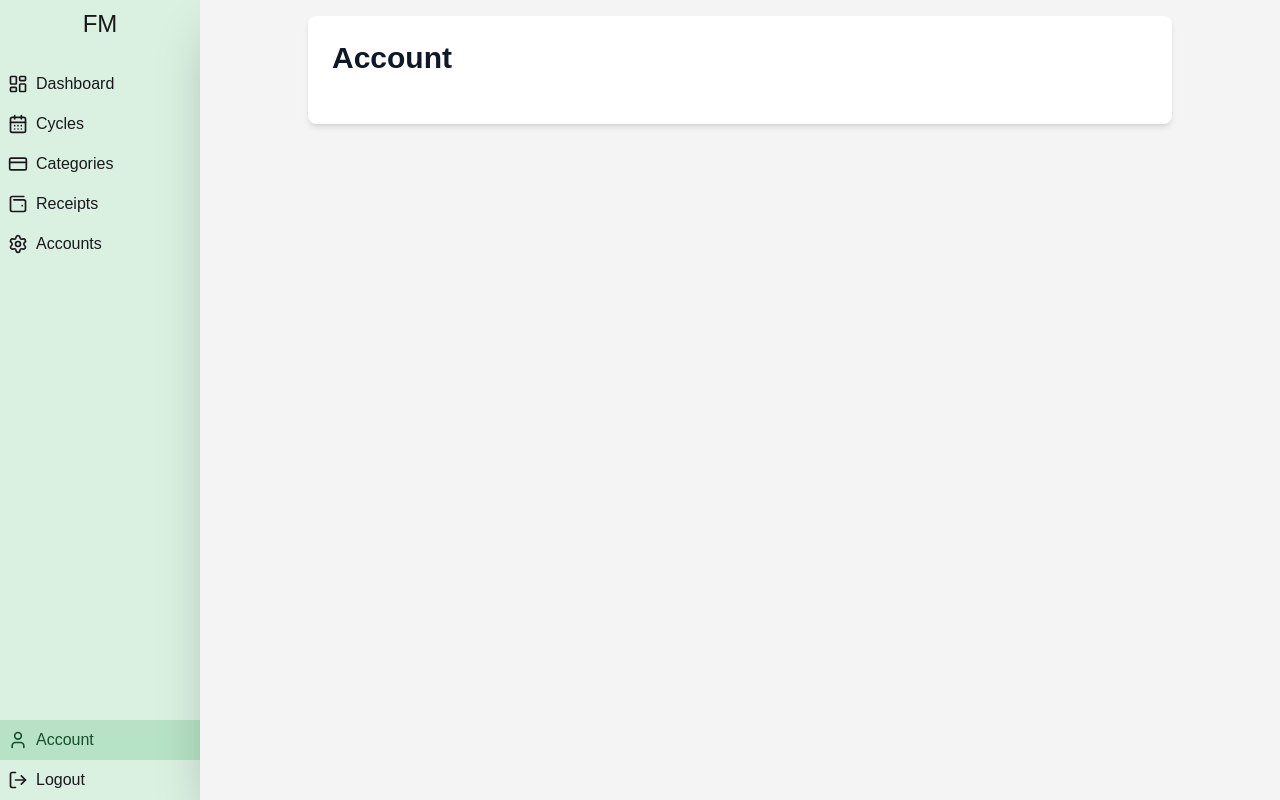
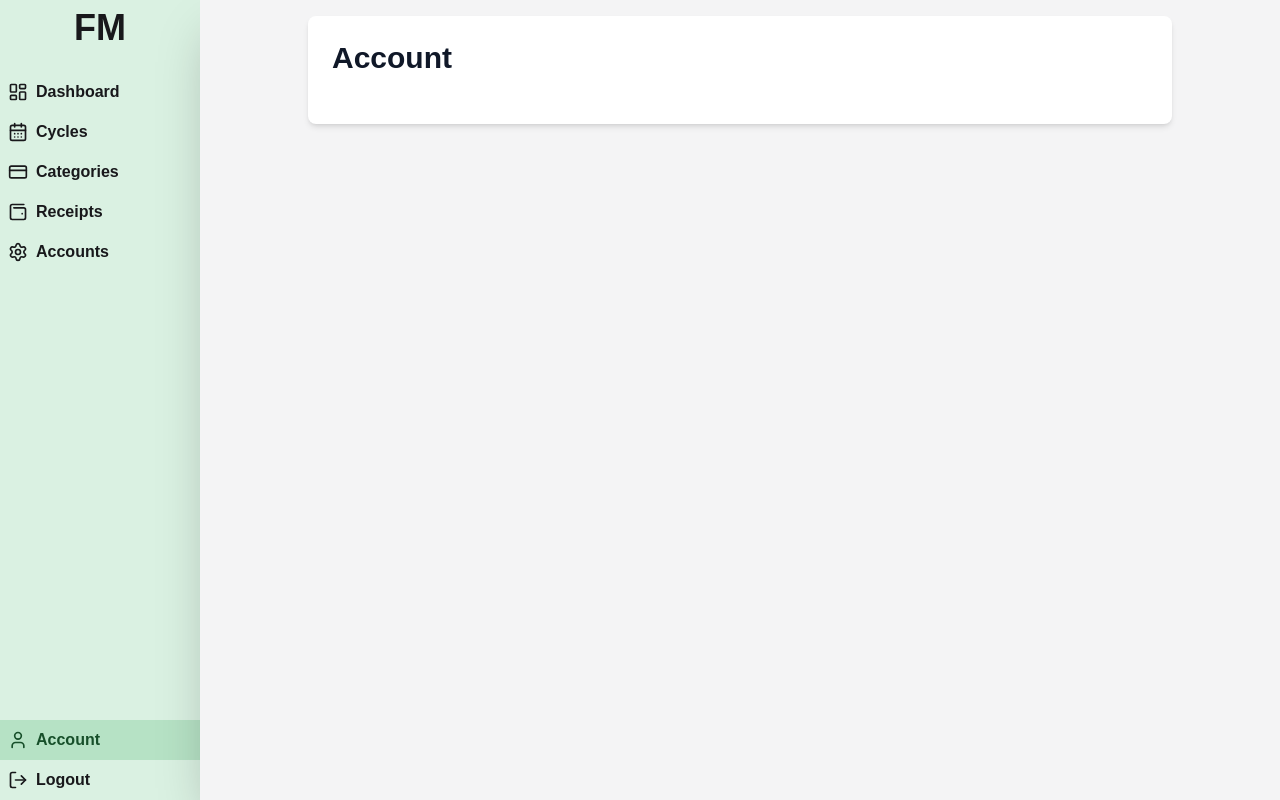
Before and after one commit to tkottke90/finance-min, a Next.js app: page /account in a window 1280 px wide. Built offline with nearby package versions, Linux system fonts and the light colour scheme.

Commit message:
refactor: add more navigation styles

```diff
--- a/src/components/layouts/drawer.tsx
+++ b/src/components/layouts/drawer.tsx
@@ -22,7 +22,7 @@ export default function DrawerLayout({ children, links }: CustomComponentProps<{
   return (
     <div className="h-full w-full grid grid-cols-[64px_1fr] md:grid-cols-[200px_1fr]">
       <aside className="h-full flex flex-col gap-4 bg-illuminating-emerald-100 dark:bg-zinc-600 text-zinc-900 dark:text-white">
-        <h3 className="text-center bold text-2xl p-2">FM</h3>
+        <h3 className="text-center text-4xl p-2 font-bold">FM</h3>
         <div className="flex-grow">
           {links?.links?.map(createNavigationLink)}
         </div>
--- a/src/components/navigation-link.tsx
+++ b/src/components/navigation-link.tsx
@@ -30,6 +30,6 @@ export function NavigationLink({ label, icon: Icon, href, active, onClick }: Rea
 
   return (<Link className={`${baseClasses} ${activeClasses}`} href={href} onClick={onClick}>
     <Icon className="w-8 h-8 md:w-5 md:h-5" />
-    <span className="hidden md:inline">{label}</span>
+    <span className="hidden md:inline font-bold">{label}</span>
   </Link>);
 }
```
